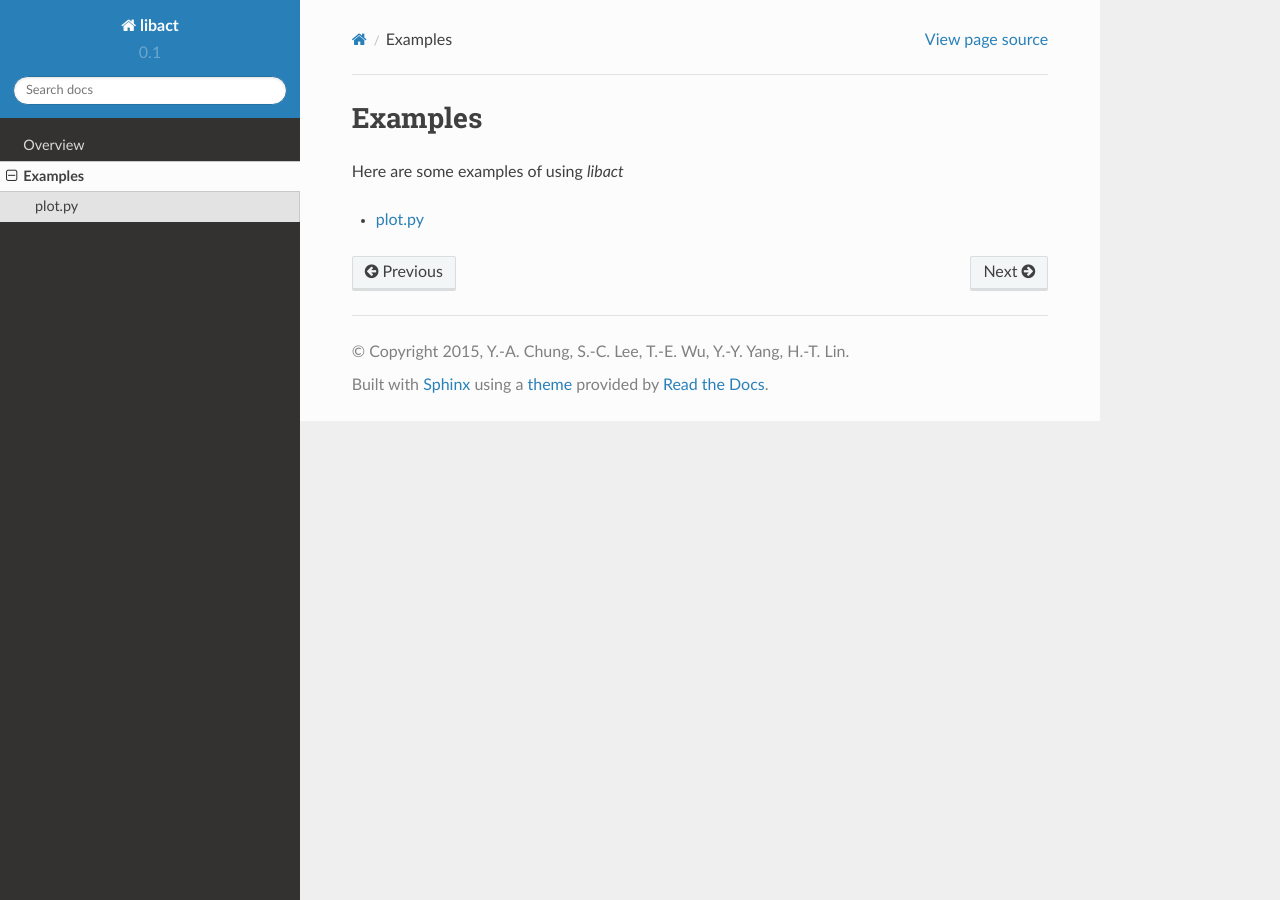
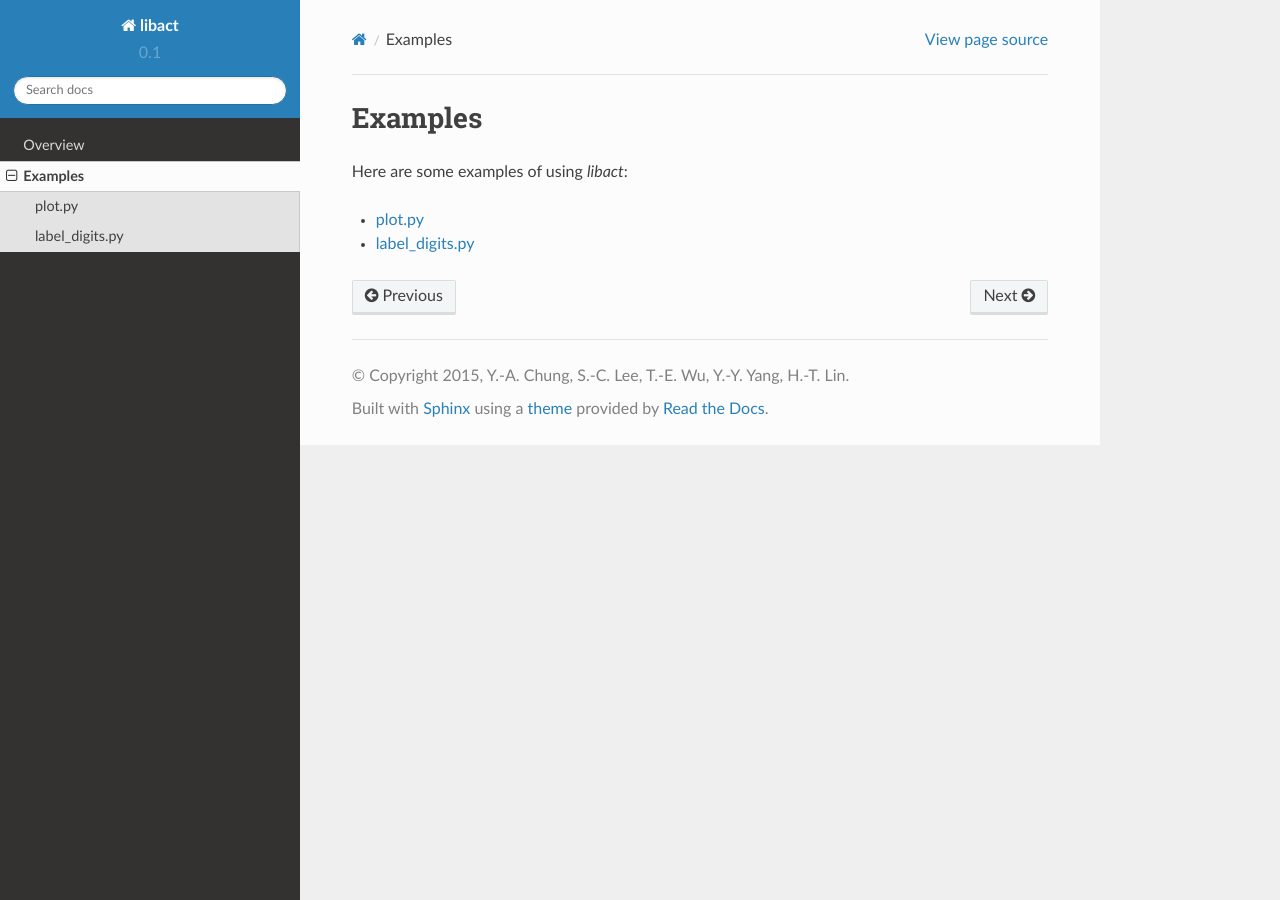
Before and after one commit to ntucllab/libact, a Sphinx documentation site: the page built from docs/examples/examples.rst, in a window 1280 px wide. Built offline with Sphinx 7.4.7 and the Read the Docs theme 2.0.0, drawn with Linux system fonts in a browser that asks for light colours.

Commit message:
add label_digits docs and rename plotpy as plot

```diff
--- a/docs/examples/examples.rst
+++ b/docs/examples/examples.rst
@@ -1,9 +1,10 @@
 Examples
 ========
 
-Here are some examples of using `libact`
+Here are some examples of using `libact`:
 
 .. toctree::
   :maxdepth: 1
 
-  plotpy.rst
+  plot.rst
+  label_digits.rst
--- /dev/null
+++ b/docs/examples/label_digits.rst
@@ -0,0 +1,2 @@
+label_digits.py
+===============
```
Also changed, not shown: docs/examples/plot.rst (renamed from docs/examples/plotpy.rst).
